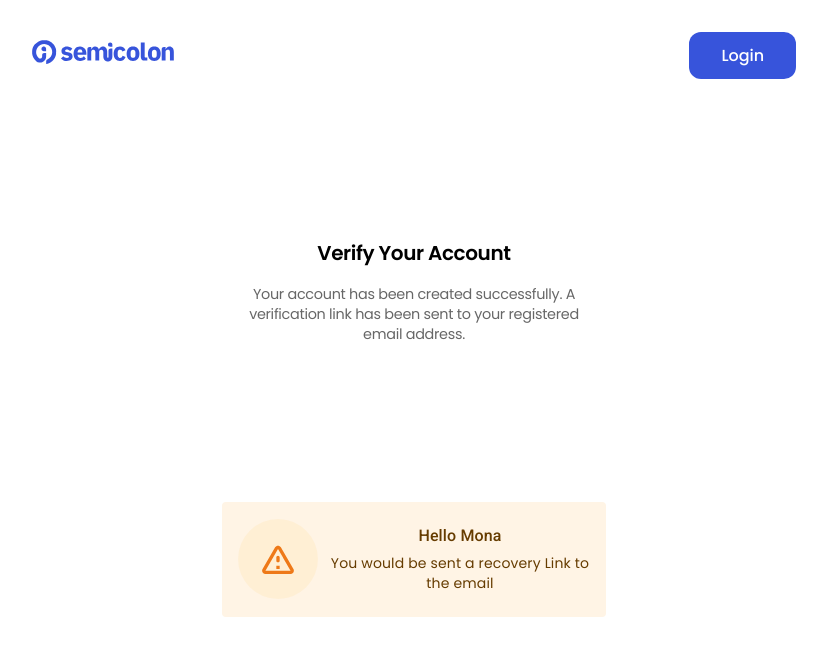
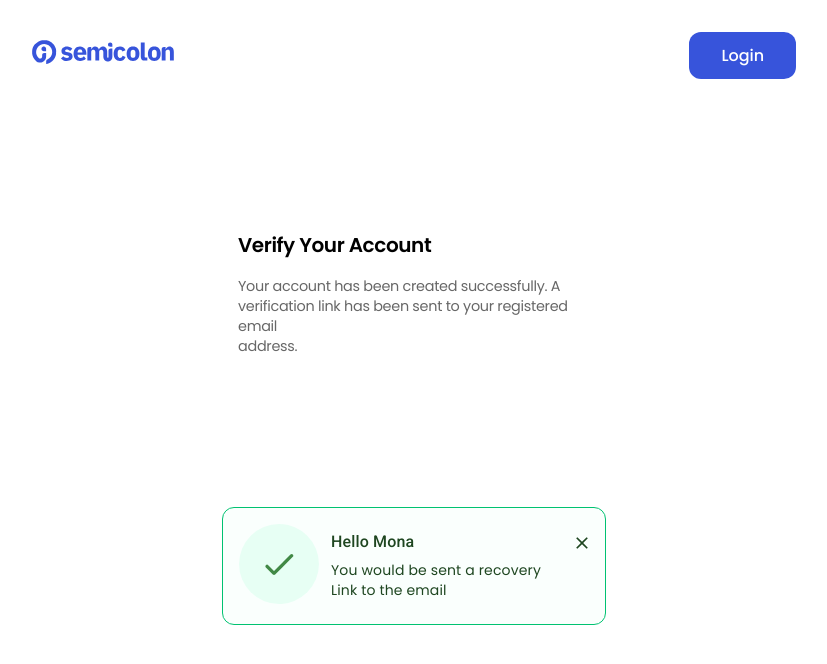
Before and after one commit to Trailiva/trailiva-web, a React (Create React App) app: page /to-verify in a window 1280 px wide. Shown: the top 664 px of the page, without its empty margins (226-1053 px from the left). Built offline with nearby package versions, Linux system fonts and the light colour scheme.

Commit message:
TRAIL-84: adjusted design to match description

```diff
--- a/src/App.js
+++ b/src/App.js
@@ -45,7 +45,6 @@ function App() {
                 </ProtectedRoute>
             }/>
             <Route exact path="*" element={<PageNotFound/>}/>
-                <Route exact path="/toverify" element={<ToVerify/>}/>
             </Routes>
             <ToastContainer/>
         </>);
--- a/src/pages/auth/verificationPage/ToVerify.js
+++ b/src/pages/auth/verificationPage/ToVerify.js
@@ -1,18 +1,28 @@
 import React, {useState} from 'react';
 import Navbar from "../../../components/Navbar";
-// import {handleResetVerificationToken} from "../../../api/ApiUtils";
-// import {useNavigate} from "react-router-dom";
 import {AlertTitle, Alert} from "@mui/lab";
 import { makeStyles } from "@material-ui/core/styles";
-import {WarningAmberRounded} from "@mui/icons-material";
+import {CheckRounded} from "@mui/icons-material";
+import {Snackbar} from "@mui/material";
 
 const ToVerify = () => {
+	const snackbar = makeStyles({
+		snackbar:{
+			"&.MuiSnackbar-root":{
+				position: "static",
+				transform: "translateX(0)"
+			}
+		}
+	})
 	const useStyles = makeStyles({
 		cookieAlert: {
 			"&.MuiPaper-root":{
 				justifyContent: "space-between",
-				alignItems: 'center',
-				padding: '1rem'
+				alignItems: 'flex-start',
+				padding: '1rem',
+				background: '#FAFFFD',
+				borderRadius: '12px',
+				border: '1.6px solid #00C271'
 			},
 			"&.MuiAlert-message":{
 				width:"60%",
@@ -24,32 +34,22 @@ const ToVerify = () => {
 				padding: '20px',
 				display: 'flex',
 				justifyContent: 'center',
-				alignItems: 'center',
+				alignItems: 'flex-start',
 				borderRadius: '50%',
-				background: 'rgba(250, 174, 5, 0.08)',
+				background: '#E6FFF4',
 			}
 		}
 	});
 
+	const [open, setOpen] = React.useState(true);
+	const handleClose = (event?: React.SyntheticEvent | Event, reason?: string) => {
+		setOpen(false);
+	};
+
 	const classes = useStyles()
+	const snackClasses = snackbar()
 	localStorage.setItem('username','Mona')
 	const [username, setUsername] = useState(localStorage.getItem('username'))
-	const [message, setMessage] = useState("Your account has been created successfully.  A verification\n" +
-		"link has been sent to your registered email address.");
-	// const navigate = useNavigate();
-
-	// const handleResendToken = async () => {
-	//     try {
-	//         const res = await handleResetVerificationToken();
-	//         console.log(res.data);
-	//         setIcon(ResendIcon);
-	//         setMessage(res.data.message);
-	//     } catch (err) {
-	//         console.log(err.request);
-	//         console.log(err.response);
-	//         navigate("/login")
-	//     }
-	// }
 
 	return (
 		<>
@@ -57,13 +57,21 @@ const ToVerify = () => {
 			<header className="verification_header">
 				<div>
 					<h3>Verify Your Account</h3>
-					<p>{message}</p>
+					<p>Your account has been created successfully.  A <br/> verification link has been sent to your registered email <br/> address.</p>
 				</div>
 
-				<Alert severity="warning" icon={<WarningAmberRounded fontSize={"inherit"} />}  className={classes.cookieAlert}>
-					<AlertTitle>Hello {username}</AlertTitle>
-					You would be sent a recovery Link to the email
-				</Alert>
+				<Snackbar
+					className={snackClasses.snackbar}
+					open={open}
+					// autoHideDuration={6000}
+					anchorOrigin={{horizontal: "center", vertical: "bottom"}}
+					onClose={handleClose}
+				>
+					<Alert severity="success" onClose={handleClose} icon={<CheckRounded fontSize={"inherit"} />}  className={classes.cookieAlert}>
+						<AlertTitle>Hello {username}</AlertTitle>
+						You would be sent a recovery Link to the email
+					</Alert>
+				</Snackbar>
 			</header>
 		</>
 	);
--- a/src/pages/auth/verificationPage/verification.css
+++ b/src/pages/auth/verificationPage/verification.css
@@ -4,7 +4,7 @@
     align-items: center;
     min-height: 85vh;
     flex-direction: column;
-    text-align: center;
+    text-align: left;
 }
 
 header div h3{
```
